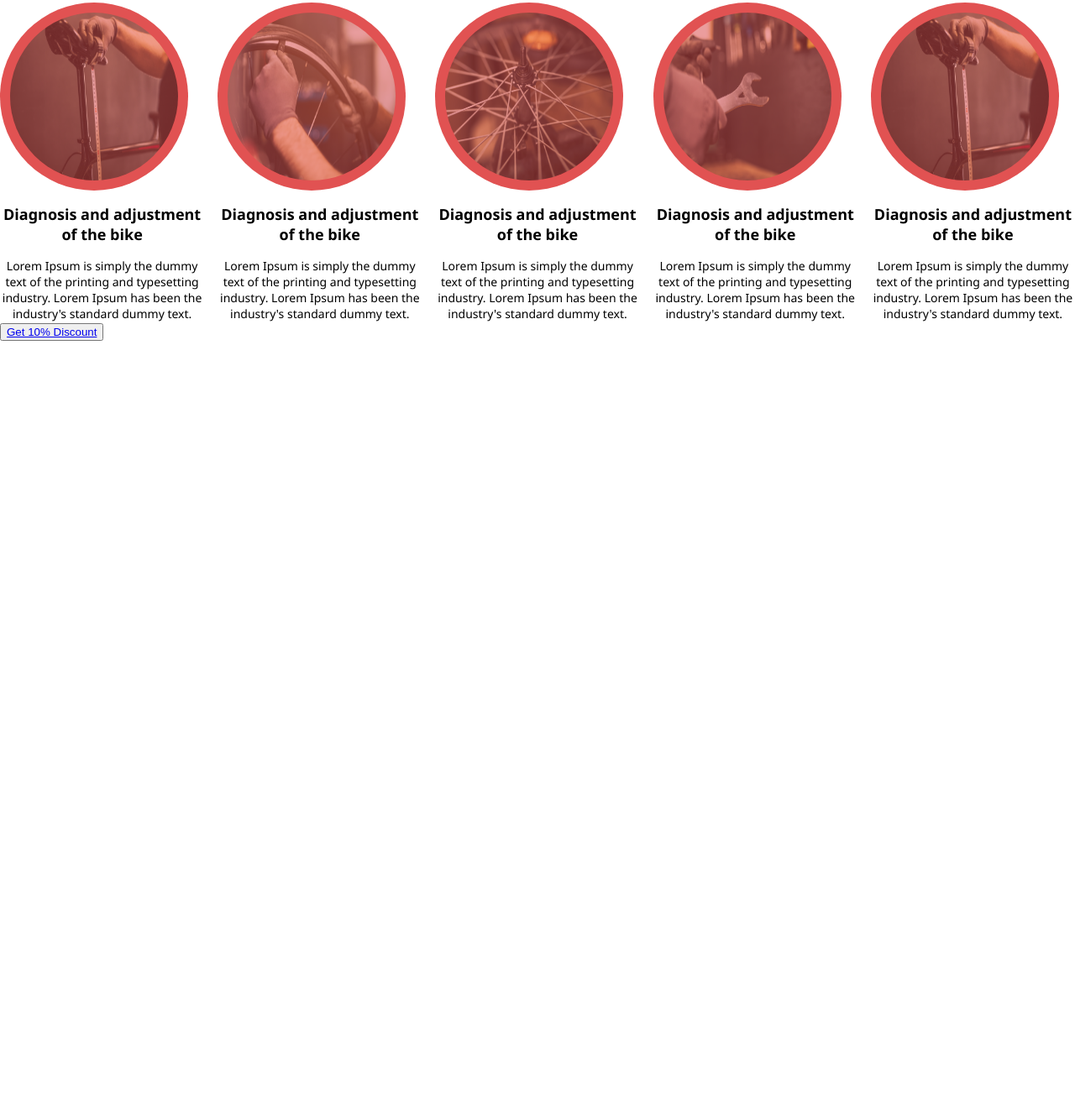
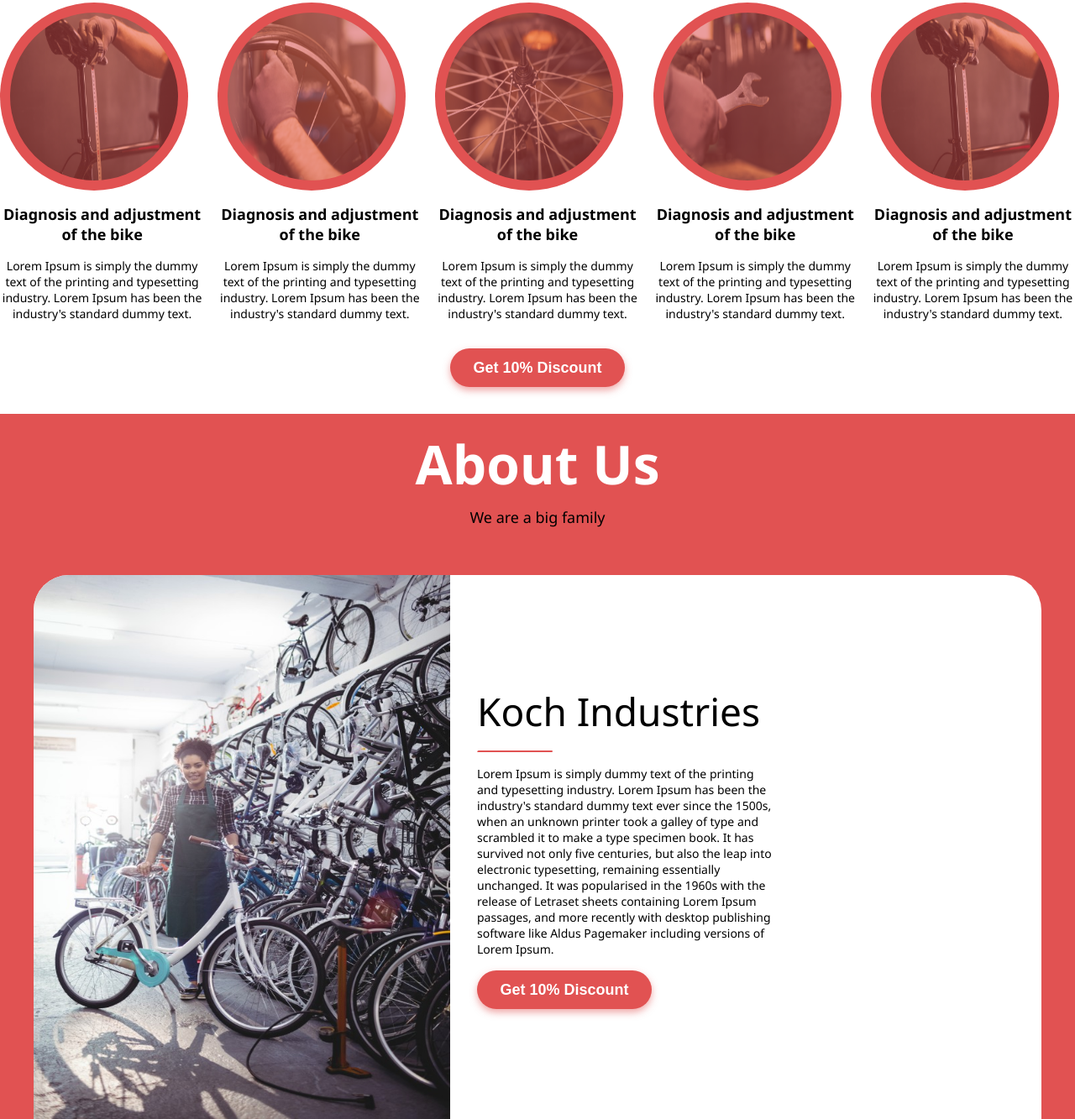
Before and after one commit to abu-bilaall/round-rock-bicycle-repair-landing-page, a plain HTML site: page index.html in a window 1280 px wide. Shown: the part 1161-2494 px from the top of the page at 84% size. Before the commit the page ends 1567 px from the top, so only its background shows below. Drawn offline with Linux system fonts and the light colour scheme.

Commit message:
Complete the design of "About Us" section

```diff
--- a/index.html
+++ b/index.html
@@ -95,6 +95,31 @@
     <div class="discount">
         <button class="discount-button"><a href="#">Get 10% Discount</a></button>
     </div>
+
+    <div class="about-us">
+        <div class="about-text">About Us</div>
+        <div class="about-subtext">We are a big family</div>
+        <div class="about-card">
+            <img src="./images/attendant.png" alt="attendant">
+            <div class="about-company">
+                <div class="company-name">Koch Industries</div>
+                <img src="./images/divider.svg" alt="divider">
+                <div class="about-company-text">
+                    Lorem Ipsum is simply dummy text of the printing and typesetting industry.
+                    Lorem Ipsum has been the industry's standard dummy text ever since the 1500s,
+                    when an unknown printer took a galley of type and scrambled it to make a type
+                    specimen book. It has survived not only five centuries, but also the leap into
+                    electronic typesetting, remaining essentially unchanged. It was popularised in the
+                    1960s with the release of Letraset sheets containing Lorem Ipsum passages, and more
+                    recently with desktop publishing software like Aldus Pagemaker including versions of
+                    Lorem Ipsum.
+                </div>
+                <div class="discount">
+                    <button class="discount-button"><a href="#">Get 10% Discount</a></button>
+                </div>
+            </div>
+        </div>
+    </div>
 </body>
 
 </html>
--- a/styles.css
+++ b/styles.css
@@ -2,6 +2,10 @@ body {
     padding: 0;
     margin: 0;
     font-family: 'Segoe UI', Tahoma, Geneva, Verdana, sans-serif;
+}
+
+a {
+    text-decoration: none;
 }
 
 #header {
@@ -135,4 +139,97 @@ h3, h2 {
     align-items: center;
     gap: 16px;
     margin-top: 32px;
+    margin-bottom: 32px;
 }
+
+.discount-button {
+    width: 208px;
+    height: 46px;
+    border: none;
+    border-radius: 42px;
+    background-color: #e15252;
+    box-shadow: 0 4px 8px rgba(225, 82, 82, 0.5);
+}
+
+.discount-button a {
+    color: white;
+    font-size: 18px;
+    font-weight: 700;
+}
+
+.discount {
+    display: flex;
+    justify-content: center;
+    align-items: center;
+}
+
+.about-us {
+    height: 840px;
+    background-color: #e15252;
+    /* background-image: url(./images/background-image.png);
+    background-size: cover;
+    background-repeat: no-repeat; */
+    padding-top: 16px;
+    margin-top: 32px;
+
+    display: flex;
+    flex-direction: column;
+    justify-content: center;
+    align-items: center;
+    gap: 8px;
+    box-sizing: border-box;
+}
+
+.about-text {
+    font-weight: 700;
+    font-size: 64px;
+    color: white;
+}
+
+.about-subtext {
+    font-weight: 500;
+    font-size: 18px;
+}
+
+.about-card {
+    border-top-left-radius: 42px;
+    border-top-right-radius: 42px;
+    background-color: white;
+    width: 1200px;
+    height: 648px;
+    margin-top: auto;
+
+    display: flex;
+    gap: 32px;
+}
+
+.about-card img {
+    width: 496px;
+    height: auto;
+    border-top-left-radius: 42px;
+}
+
+.about-company {
+    width: 352px;
+    display: flex;
+    flex-direction: column;
+    gap: 16px;
+    align-items: start;
+    align-self: center;
+}
+
+.company-name {
+    font-weight: 400;
+    font-size: 46px;
+}
+
+.about-company img {
+    width: 90px;
+    height: 2px;
+}
+
+.about-company-text {
+    font-weight: 500;
+    font-size: 14px;
+    /* text-align: justify; */
+}
```
Also changed, not shown: images/attendant.png (added), images/divider.svg (added).
